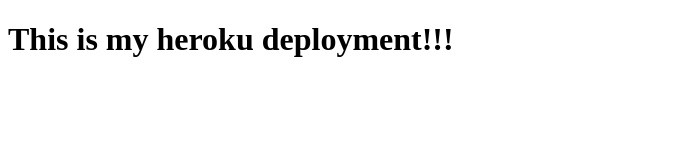
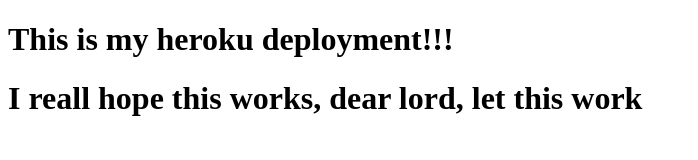
Before and after one commit to duvalbarrett/db21-postdemo, a website: page index.html in a window 1280 px wide. Shown: the whole page, without its empty margins (0-698 px from the left). Drawn offline with Linux system fonts and the light colour scheme.

Commit message:
changes made

```diff
--- a/index.html
+++ b/index.html
@@ -8,5 +8,6 @@
 </head>
 <body>
   <h1>This is my heroku deployment!!!</h1>
+  <h1> I reall hope this works, dear lord, let this work</h1>
 </body>
 </html>
```
